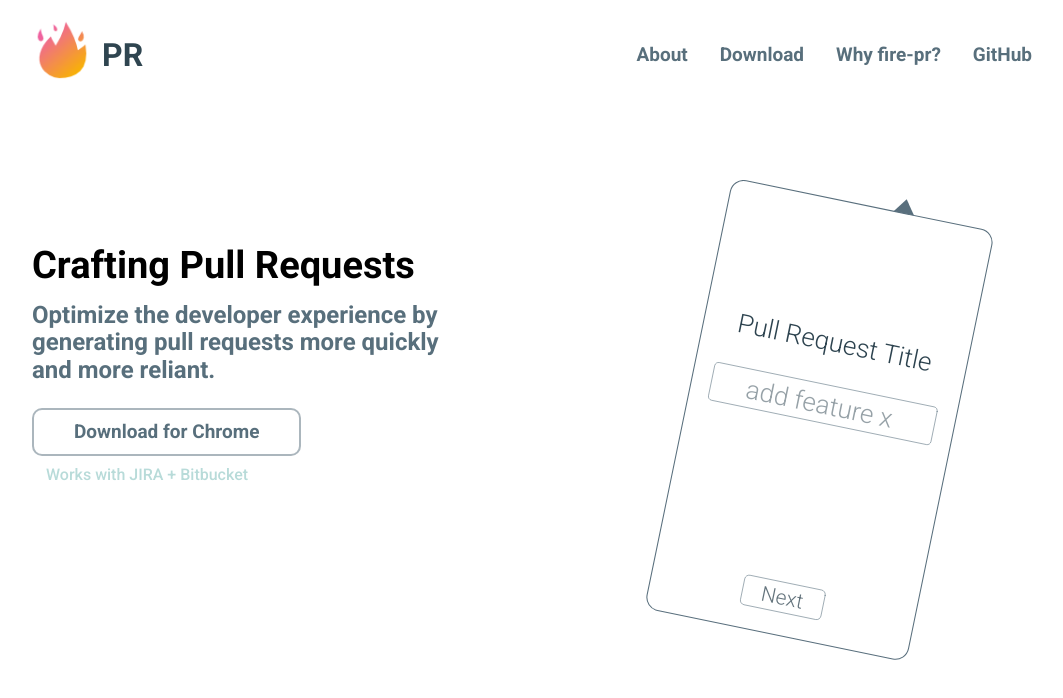
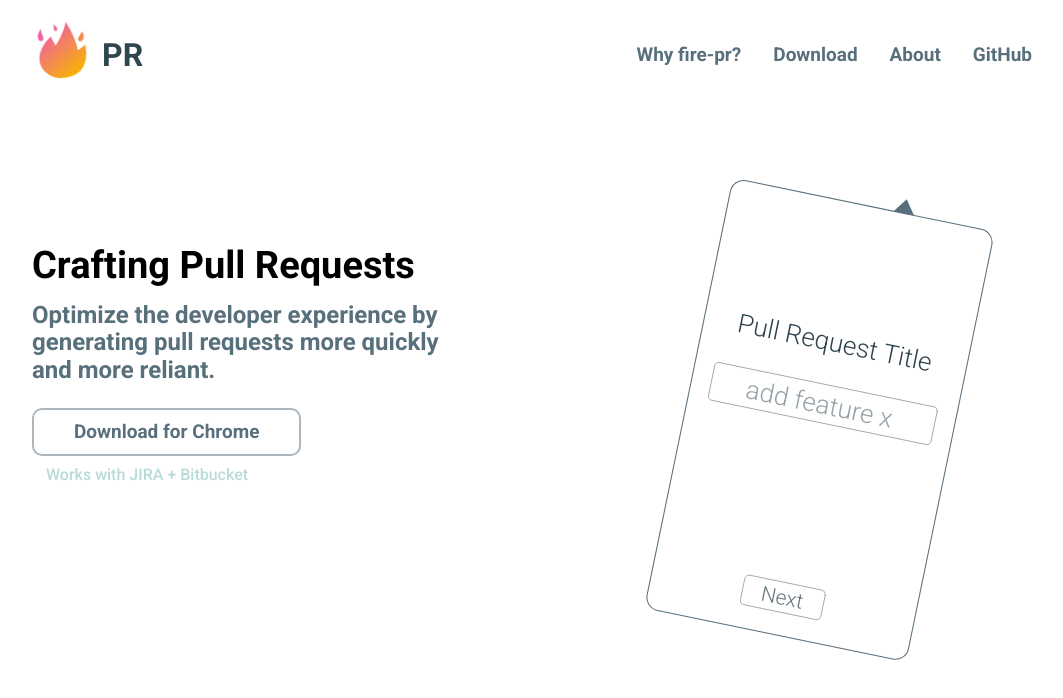
Before and after one commit to 3YOURMIND/fire-pr, a Nuxt app: page / in a window 1280 px wide. Shown: the top 698 px of the page, without its empty margins (108-1171 px from the left). Built offline with nearby package versions, Linux system fonts and the light colour scheme.

Commit message:
refactor(site): restructure menu
restructure menu of site

```diff
--- a/fire-pr-site/layouts/default.vue
+++ b/fire-pr-site/layouts/default.vue
@@ -10,13 +10,13 @@
           <a href="https://github.com/3YOURMIND/fire-pr" target="_blank" rel="noopener noreferrer">GitHub</a>
         </div>
         <div class="navigation__menu-item-container">
-          <router-link :to="'/why-fire-pr'">Why fire-pr?</router-link>
+          <router-link :to="'/about'">About</router-link>
         </div>
         <div class="navigation__menu-item-container">
           <router-link :to="'/download'">Download</router-link>
         </div>
         <div class="navigation__menu-item-container">
-          <router-link :to="'/about'">About</router-link>
+          <router-link :to="'/why-fire-pr'">Why fire-pr?</router-link>
         </div>
       </div>
       <div class="navigation__menu--mobile" style="width: 100%;">
```
